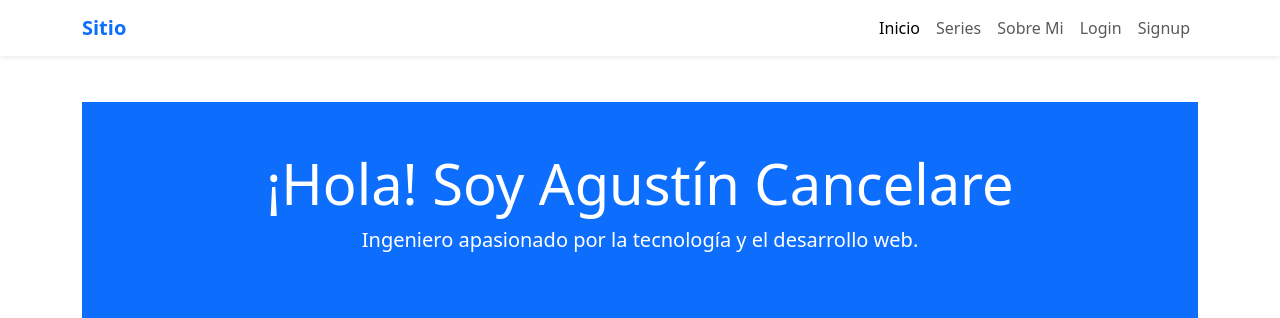
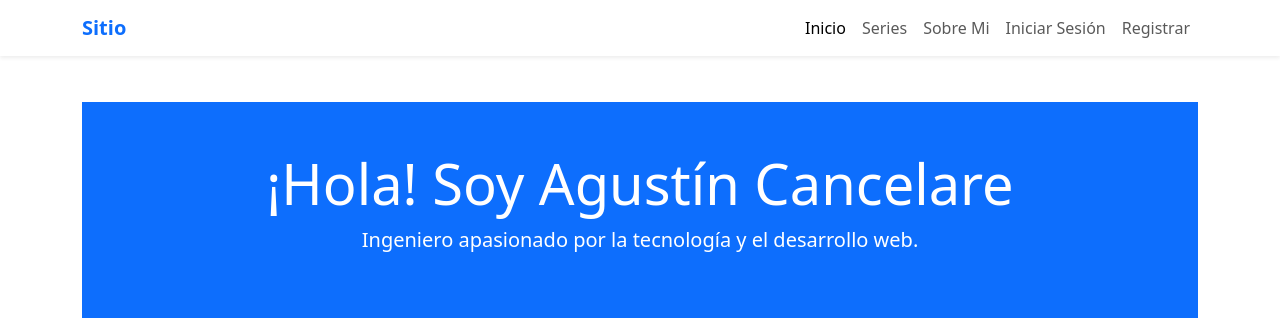
Before and after one commit to cancemagustin/EntregaFinal_Cancelare, a Django app: page /about/me/ in a window 1280 px wide. Shown: the top 318 px of the page. Run offline with Django 5.2, Linux system fonts and the light colour scheme; some libraries are stand-ins or nearby versions.

Commit message:
Se modifico el nav

```diff
--- a/Main/templates/Main/base.html
+++ b/Main/templates/Main/base.html
@@ -39,15 +39,15 @@
                 <li class="nav-item">
                     <form action="{% url 'Login:logout' %}" method="post">
                         {% csrf_token %}
-                        <button type="submit" class="nav-link btn btn-link">Logout</button>
+                        <button type="submit" class="nav-link btn btn-link">Salir</button>
                     </form>
                 </li>
             {% else %}
                 <li class="nav-item">
-                    <a class="nav-link" href="{% url 'Login:login' %}">Login</a>
+                    <a class="nav-link" href="{% url 'Login:login' %}">Iniciar Sesión</a>
                 </li>
                 <li class="nav-item">
-                    <a class="nav-link" href="{% url 'Login:register' %}">Signup</a>
+                    <a class="nav-link" href="{% url 'Login:register' %}">Registrar</a>
                 </li>
             {% endif %}
 
```
